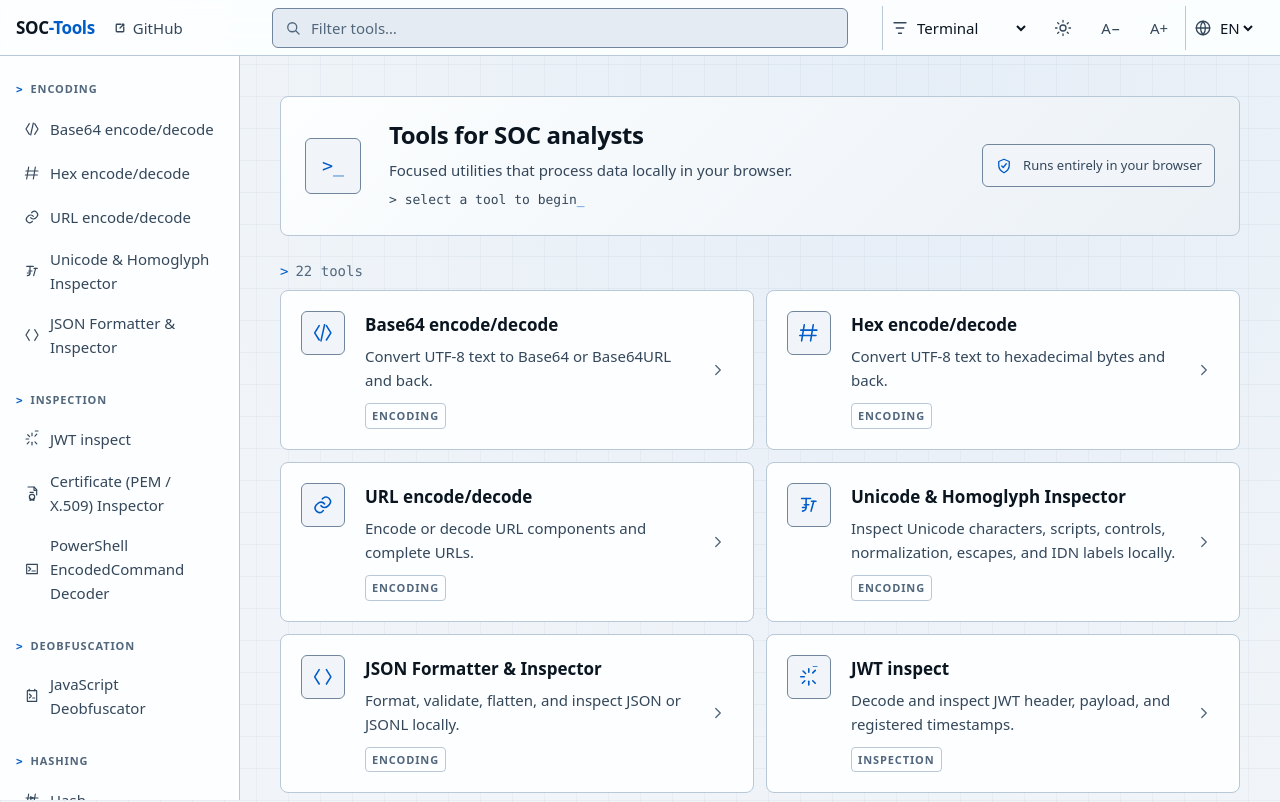
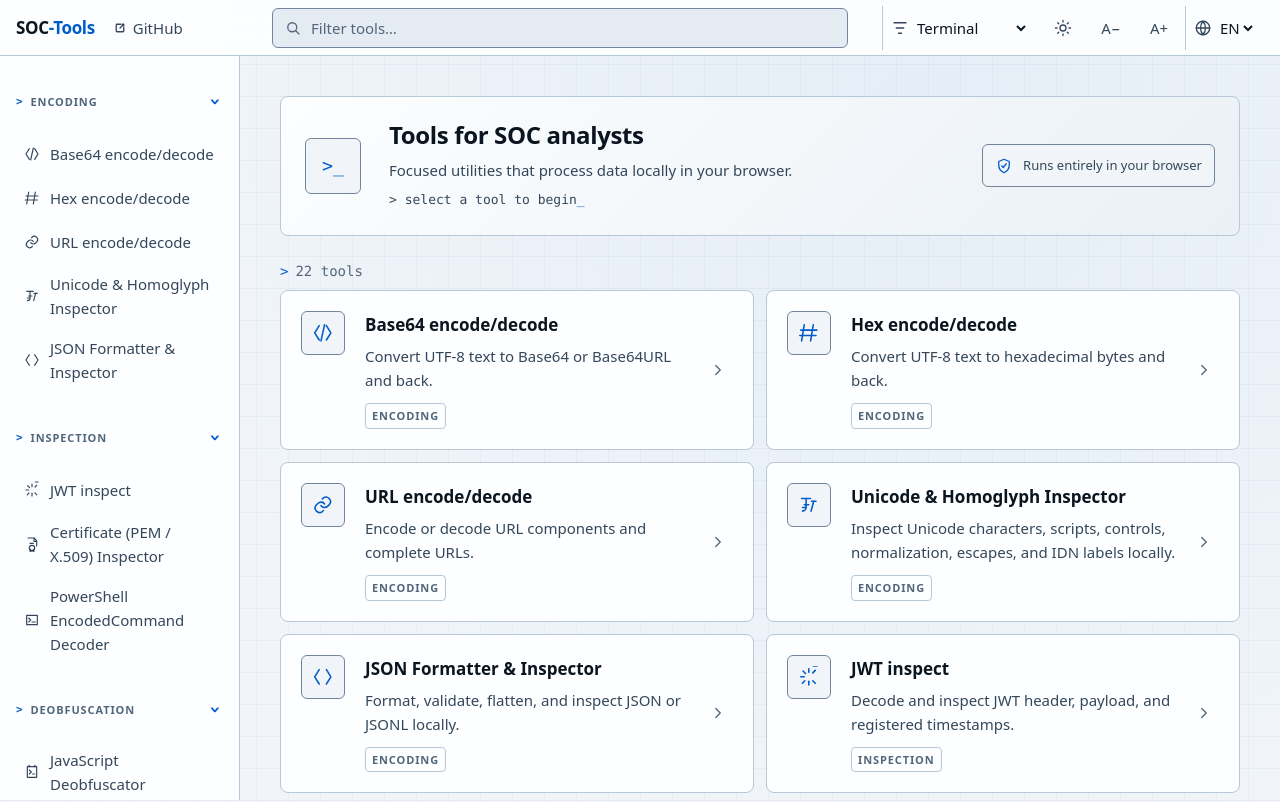
Before and after one commit to Bananenbaas/soc-tools, a Vue app: page / in a window 1280 px wide. Shown: the top 802 px of the page. Built offline with nearby package versions, Linux system fonts and the light colour scheme.

Commit message:
Make sidebar tool categories collapsible

```diff
--- a/package.json
+++ b/package.json
@@ -1,6 +1,6 @@
 {
   "name": "soc-tools",
-  "version": "1.7.0",
+  "version": "1.7.1",
   "private": true,
   "description": "Client-side tools for security operations center analysts.",
   "license": "MIT",
--- a/src/App.vue
+++ b/src/App.vue
@@ -20,6 +20,7 @@ const textSize = ref(Number.parseInt(document.documentElement.dataset.textSize ?
 const drawerOpen = ref(false)
 const controlsOpen = ref(false)
 const searchOpen = ref(false)
+const railCollapsedGroups = ref<string[]>(loadCollapsedRailGroups())
 const version = __APP_VERSION__
 const filteredTools = computed(() => {
   const query = toolFilter.value.trim().toLocaleLowerCase(locale.value)
@@ -36,6 +37,8 @@ const groupedTools = computed(() => {
   }
   return [...groups.entries()]
 })
+const activeCategory = computed(() => toolRegistry.find((tool) => tool.routePath === route.path)?.category)
+const filterActive = computed(() => toolFilter.value.trim().length > 0)
 
 watch(explicitThemeMode, (value) => {
   if (!value) return
@@ -54,6 +57,8 @@ watch(() => route.fullPath, () => {
   controlsOpen.value = false
   searchOpen.value = false
 })
+
+watch(() => route.path, expandActiveRailGroup, { immediate: true })
 
 function updateSystemTheme(event: MediaQueryListEvent) {
   systemThemeMode.value = event.matches ? 'dark' : 'light'
@@ -81,6 +86,39 @@ function setLocale(event: Event) {
 
 function setThemeName(event: Event) {
   themeName.value = (event.target as HTMLSelectElement).value
+}
+
+function loadCollapsedRailGroups(): string[] {
+  try {
+    const saved = JSON.parse(localStorage.getItem('soc-tools-rail-collapsed') ?? '[]')
+    return Array.isArray(saved) && saved.every((category): category is string => typeof category === 'string') ? saved : []
+  } catch {
+    return []
+  }
+}
+
+function saveCollapsedRailGroups() {
+  localStorage.setItem('soc-tools-rail-collapsed', JSON.stringify(railCollapsedGroups.value))
+}
+
+function expandActiveRailGroup() {
+  const category = activeCategory.value
+  if (!category || !railCollapsedGroups.value.includes(category)) return
+  railCollapsedGroups.value = railCollapsedGroups.value.filter((candidate) => candidate !== category)
+  saveCollapsedRailGroups()
+}
+
+function isRailGroupExpanded(category: string) {
+  return filterActive.value || activeCategory.value === category || !railCollapsedGroups.value.includes(category)
+}
+
+function toggleRailGroup(category: string) {
+  if (activeCategory.value === category) return
+  const collapsed = railCollapsedGroups.value.includes(category)
+  railCollapsedGroups.value = collapsed
+    ? railCollapsedGroups.value.filter((candidate) => candidate !== category)
+    : [...railCollapsedGroups.value, category]
+  saveCollapsedRailGroups()
 }
 </script>
 
@@ -133,11 +171,33 @@ function setThemeName(event: Event) {
     <aside class="tool-rail" :class="{ open: drawerOpen }" :aria-label="t('app.tools')">
       <nav>
         <section v-for="[category, tools] in groupedTools" :key="category" class="rail-group">
-          <h2>{{ t(`categories.${category}`) }}</h2>
-          <RouterLink v-for="tool in tools" :key="tool.id" class="rail-item" :to="tool.routePath">
-            <svg v-if="tool.icon" aria-hidden="true" :viewBox="tool.icon.viewBox"><path v-for="path in tool.icon.paths" :key="path" :d="path" /></svg>
-            <span>{{ t(tool.nameKey) }}</span>
-          </RouterLink>
+          <h2>
+            <button
+              class="rail-group-toggle"
+              type="button"
+              :aria-label="t(`app.${isRailGroupExpanded(category) ? 'collapse' : 'expand'}Category`, { category: t(`categories.${category}`) })"
+              :aria-expanded="isRailGroupExpanded(category)"
+              :aria-controls="`rail-group-${category}`"
+              @click="toggleRailGroup(category)"
+            >
+              <span>{{ t(`categories.${category}`) }}</span>
+              <span class="rail-group-chevron" aria-hidden="true">›</span>
+            </button>
+          </h2>
+          <div
+            :id="`rail-group-${category}`"
+            class="rail-group-tools"
+            :class="{ collapsed: !isRailGroupExpanded(category) }"
+            :aria-hidden="!isRailGroupExpanded(category)"
+            :inert="!isRailGroupExpanded(category)"
+          >
+            <div class="rail-group-tools-inner">
+              <RouterLink v-for="tool in tools" :key="tool.id" class="rail-item" :to="tool.routePath">
+                <svg v-if="tool.icon" aria-hidden="true" :viewBox="tool.icon.viewBox"><path v-for="path in tool.icon.paths" :key="path" :d="path" /></svg>
+                <span>{{ t(tool.nameKey) }}</span>
+              </RouterLink>
+            </div>
+          </div>
         </section>
         <p v-if="!filteredTools.length" class="rail-empty">{{ t('home.noResults') }}</p>
       </nav>
--- a/src/i18n.ts
+++ b/src/i18n.ts
@@ -12,6 +12,7 @@ const messages = {
       drawerToggle: 'Toggle tool navigation', localOnly: 'Processing stays in this browser.',
       footer: 'Use responsibly. Do not process sensitive or classified data without authorization.',
       licenses: 'Licenses / Open source',
+      collapseCategory: 'Collapse {category}', expandCategory: 'Expand {category}',
     },
     home: {
       title: 'Tools for SOC analysts', intro: 'Focused utilities that process data locally in your browser.',
@@ -34,6 +35,7 @@ const messages = {
       drawerToggle: 'Toolnavigatie openen of sluiten', localOnly: 'Verwerking blijft in deze browser.',
       footer: 'Gebruik verantwoord. Verwerk geen gevoelige of gerubriceerde gegevens zonder toestemming.',
       licenses: 'Licenties / Open source',
+      collapseCategory: 'Klap {category} in', expandCategory: 'Klap {category} uit',
     },
     home: {
       title: 'Tools voor SOC-analisten', intro: 'Gerichte hulpmiddelen die gegevens lokaal in je browser verwerken.',
--- a/src/styles.css
+++ b/src/styles.css
@@ -75,7 +75,7 @@ svg{width:1.125rem;height:1.125rem;fill:none;stroke:currentColor;stroke-linecap:
 .tool-search input::placeholder,textarea::placeholder{color:var(--text-muted);opacity:1}.controls{justify-self:end;gap:4px}.icon-button,.text-button{display:inline-flex;min-width:44px;min-height:44px;align-items:center;justify-content:center;padding:0;border:1px solid transparent;border-radius:6px;background:transparent;color:var(--text-secondary);cursor:pointer}.icon-button:hover,.text-button:hover{border-color:var(--border-hairline);background:var(--surface-overlay);color:var(--accent)}.icon-button:disabled{cursor:not-allowed;opacity:.45}
 .language-control,.theme-control{min-height:44px;gap:4px;padding:0 8px;border-left:1px solid var(--border-hairline);color:var(--text-secondary)}.language-control select,.theme-control select{min-height:44px;max-width:8rem;border:0;background:transparent;cursor:pointer}.drawer-toggle,.controls-toggle,.search-toggle{display:none}
 .console-body{min-height:100vh;padding-top:56px}.tool-rail{position:fixed;z-index:30;top:56px;bottom:0;left:0;display:flex;width:240px;flex-direction:column;justify-content:space-between;overflow-y:auto;border-right:1px solid var(--border-hairline);background:var(--surface-raised)}.tool-rail nav{padding:24px 8px}.rail-group+.rail-group{margin-top:24px}
-.rail-group h2{margin:0 8px 8px;color:var(--text-muted);font-size:var(--type-label-size);font-weight:650;letter-spacing:.08em;text-transform:uppercase}.rail-group h2::before,.tool-heading .category::before,.catalog-count::before{content:">";margin-right:7px;color:var(--accent);font-family:var(--font-data)}
+.rail-group h2{margin:0 8px 8px}.rail-group-toggle{display:flex;width:100%;min-height:44px;align-items:center;justify-content:space-between;padding:0;color:var(--text-muted);font-size:var(--type-label-size);font-weight:650;letter-spacing:.08em;text-align:left;text-transform:uppercase;background:transparent;border:0;cursor:pointer}.rail-group-toggle::before,.tool-heading .category::before,.catalog-count::before{content:">";margin-right:7px;color:var(--accent);font-family:var(--font-data)}.rail-group-toggle span:first-of-type{flex:1}.rail-group-chevron{margin-left:8px;color:var(--accent);font-family:var(--font-data);font-size:1.25rem;line-height:1;transform:rotate(90deg)}.rail-group-toggle[aria-expanded="false"] .rail-group-chevron{transform:rotate(0)}.rail-group-tools{display:grid;grid-template-rows:1fr}.rail-group-tools.collapsed{grid-template-rows:0fr}.rail-group-tools-inner{min-height:0;overflow:hidden}
 .rail-item{position:relative;display:flex;min-height:44px;align-items:center;gap:10px;padding:8px 16px;border-radius:4px;color:var(--text-secondary);text-decoration:none}.rail-item svg{flex:none;width:1rem}.rail-item:hover{background:var(--surface-overlay);color:var(--text-primary)}.rail-item.router-link-active{background:var(--surface-overlay);color:var(--accent)}.rail-item.router-link-active::before{position:absolute;inset:8px auto 8px 0;width:2px;background:var(--accent);content:""}
 .rail-note{margin:16px;padding-top:16px;border-top:1px solid var(--border-hairline);color:var(--text-muted);font-size:.8125rem}.rail-empty{padding:0 8px;color:var(--text-muted)}
 .rail-license-link{display:block;margin-top:8px;color:var(--text-secondary);text-decoration:none}.rail-license-link:hover{color:var(--accent)}
@@ -100,4 +100,4 @@ svg{width:1.125rem;height:1.125rem;fill:none;stroke:currentColor;stroke-linecap:
 @media(max-width:63.999rem){.topbar{grid-template-columns:auto minmax(10rem,1fr) auto}.drawer-toggle,.controls-toggle{display:inline-flex}.github-link span{display:none}.controls{position:absolute;top:calc(100% + 4px);right:8px;display:none;padding:4px;border:1px solid var(--border-hairline);border-radius:6px;background:var(--surface-overlay);box-shadow:0 8px 24px rgba(0,0,0,.4)}.controls.open{display:flex}.tool-rail{transform:translateX(-100%)}.tool-rail.open{transform:translateX(0)}.drawer-scrim{position:fixed;z-index:20;inset:56px 0 0;background:rgba(0,0,0,.55)}.workspace{margin-left:0}}
 @media(max-width:47.999rem){.workspace{padding:24px}.tool-grid,.editor-grid{grid-template-columns:1fr}.field+.field{border-top:1px solid var(--border-hairline);border-left:0}.terminal-editor textarea{min-height:240px}.io-strip{flex-wrap:wrap}.byte-count{margin-left:0}.strip-actions{margin-left:auto}.landing-header{grid-template-columns:52px 1fr}.trust-note{grid-column:1/-1;max-width:none}}
 @media(max-width:34.999rem){.topbar{grid-template-columns:auto 1fr auto auto;gap:4px;padding-inline:8px}.brand-group{min-width:0}.brand{white-space:nowrap}.github-link{display:none}.tool-search{position:absolute;top:calc(100% + 4px);right:8px;left:8px;display:none;width:auto;padding:6px;border:1px solid var(--border-hairline);border-radius:6px;background:var(--surface-overlay);box-shadow:0 8px 24px rgba(0,0,0,.4)}.tool-search.open{display:block}.search-toggle{display:inline-flex}.workspace{padding:16px}.landing-header{grid-template-columns:52px minmax(0,1fr);gap:14px;padding:16px}.landing-mark{width:48px;height:48px}.trust-note{grid-column:1/-1}.io-strip{align-items:flex-start}.io-strip fieldset{width:100%;flex-wrap:wrap}.strip-divider{display:none}.theme-control select{max-width:6.2rem}}
-@media(prefers-reduced-motion:no-preference){.skip-link,.tool-rail,.rail-item,.tool-card,.tool-card::before,.tool-card strong,.fake-caret{transition:color 160ms cubic-bezier(.16,1,.3,1),background-color 160ms cubic-bezier(.16,1,.3,1),border-color 160ms cubic-bezier(.16,1,.3,1),transform 160ms cubic-bezier(.16,1,.3,1),opacity 160ms cubic-bezier(.16,1,.3,1)}.workspace>section{animation:route-in 180ms cubic-bezier(.16,1,.3,1)}.fake-caret{animation:caret-blink 1s steps(1,end) infinite}@keyframes route-in{from{opacity:0;transform:translateY(5px)}}@keyframes caret-blink{50%{opacity:0}}}
+@media(prefers-reduced-motion:no-preference){.skip-link,.tool-rail,.rail-item,.tool-card,.tool-card::before,.tool-card strong,.fake-caret{transition:color 160ms cubic-bezier(.16,1,.3,1),background-color 160ms cubic-bezier(.16,1,.3,1),border-color 160ms cubic-bezier(.16,1,.3,1),transform 160ms cubic-bezier(.16,1,.3,1),opacity 160ms cubic-bezier(.16,1,.3,1)}.rail-group-tools{transition:grid-template-rows 160ms cubic-bezier(.16,1,.3,1)}.workspace>section{animation:route-in 180ms cubic-bezier(.16,1,.3,1)}.fake-caret{animation:caret-blink 1s steps(1,end) infinite}@keyframes route-in{from{opacity:0;transform:translateY(5px)}}@keyframes caret-blink{50%{opacity:0}}}
```
Also changed, not shown: 1 other file (tests, documents, lock files or other folders).
